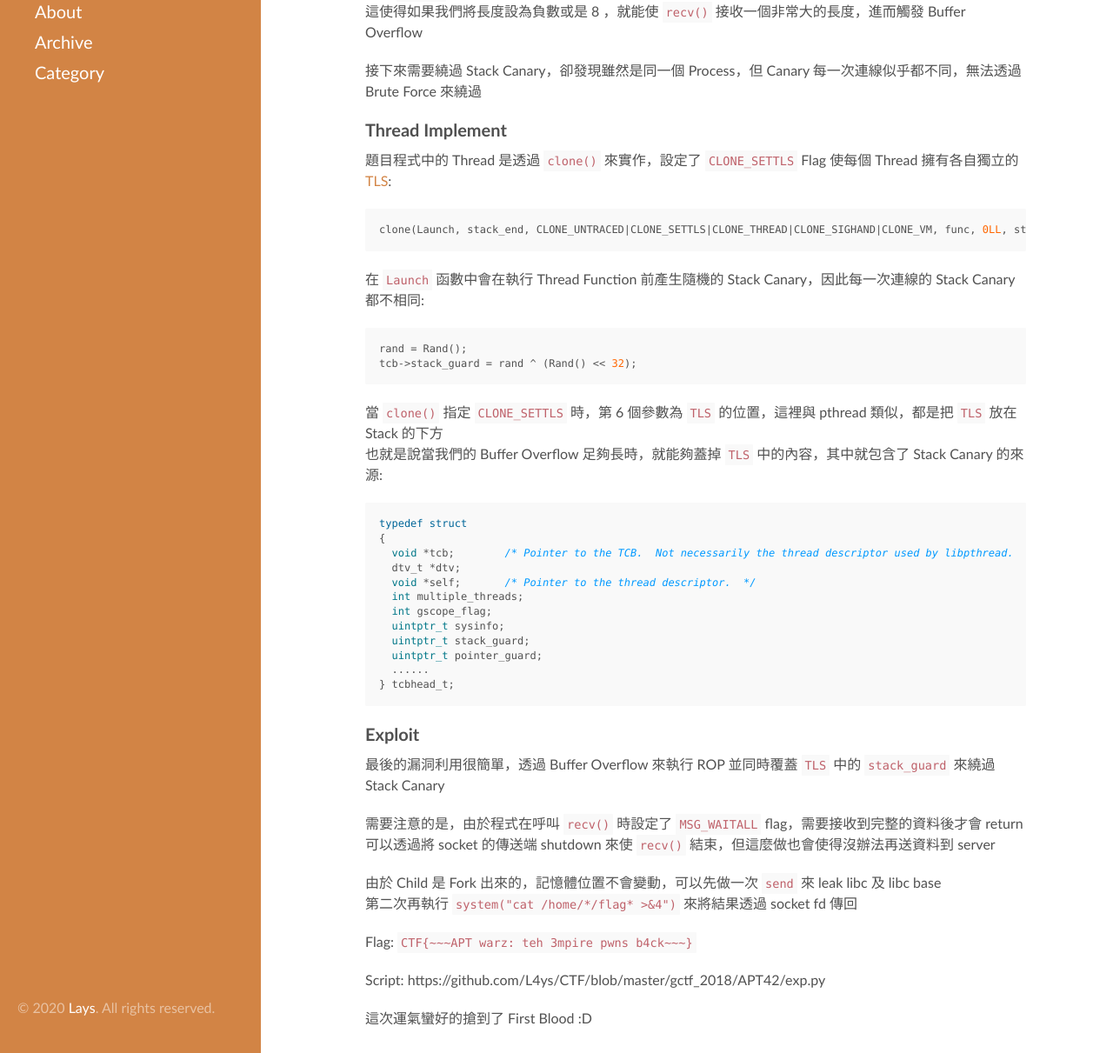
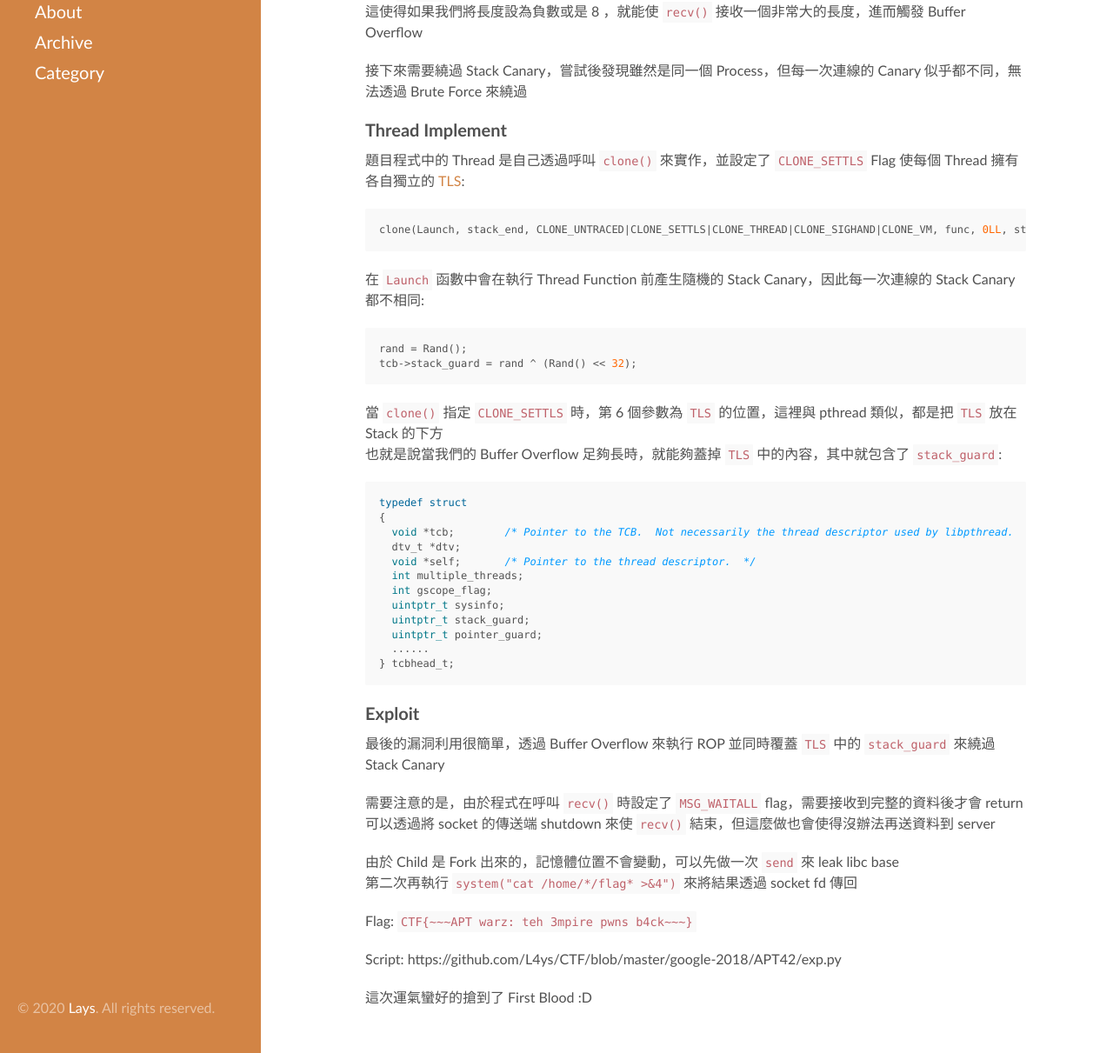
Before and after one commit to L4ys/l4ys.github.io, a Jekyll site: the page built from _posts/2018-06-25-google-ctf-2018-apt42.md, in a window 1280 px wide and 1400 px high, scrolled down 5082 px. Shown: the part 189-1400 px from the top of the window at 87% size. Built offline with Jekyll 4.4.1, drawn with Linux system fonts in a browser that asks for light colours; comment, search, counter and statistics services are not loaded; some of the changed text lies outside the part shown.

Commit message:
[EDIT] 2018-06-25-google-ctf-2018-apt42

````diff
--- a/_posts/2018-06-25-google-ctf-2018-apt42.md
+++ b/_posts/2018-06-25-google-ctf-2018-apt42.md
@@ -6,9 +6,9 @@ tags: [reverse, pwn]
 ---
 
 前幾天以 217 的名義參加了今年的 Google CTF
-可惜因為大家都 ~~變成 Google 員工不能參加~~ 沒什麼時間，所以只打到 12 名
+可惜因為大家都 ~~變成 Google 員工不能參加~~ 沒什麼時間，所以最後只打到第 12 名
 
-比賽中有一道名為 APT42 的題目吸引了我的注意
+比賽中有一題名為 APT42 的題目吸引了我的注意
 故事背景是 Google 在公司網路中發現可疑的流量，並發現許多系統中的 NTP 服務執行檔疑似被修改...
 <!--more-->
 
@@ -73,7 +73,7 @@ protocol 沒有複雜的加密，大概就是 4 Bytes 長度 + 8 Bytes Random ID
 ![Imgur](https://i.imgur.com/jM16DgH.png)
 
 client 每一次連線都會送出內容為 "hello" 的封包
-C2 會依序送回下列指令，client 會將執行結果回傳，最後的 rm 會刪除執行檔本身
+C2 會依序送回下列指令，client 會將執行結果回傳，收到最後的 rm 後會刪除執行檔本身
 `exec echo $USER`
 `exec hostname`
 `exec uname -a`
@@ -81,14 +81,14 @@ C2 會依序送回下列指令，client 會將執行結果回傳，最後的 rm
 `rm`
 
 接下來嘗試送了很多不同的內容給 C2，但毫無反應...
-於是決定先將程式中所有加密的字串透過 [IDAPython](https://github.com/L4ys/CTF/blob/master/gctf_2018/APT42/decode.py) 解出來:
+於是決定先將程式中所有加密的字串透過 [IDAPython](https://github.com/L4ys/CTF/blob/master/google-2018/APT42/decode.py) 解出來:
 ![Imgur](https://i.imgur.com/PRPjLs5.png)
 
 將 `part1 flag` 這個字串用上面提到的 protocol 送回 C2 就會得到 flag
 
 Flag: `CTF{I don't always encrypt my strings, but when I do, I inline them all}`
 
-Script: https://github.com/L4ys/CTF/blob/master/gctf_2018/APT42/sol.py
+Script: https://github.com/L4ys/CTF/blob/master/google-2018/APT42/sol.py
 
 ---
 
@@ -115,10 +115,10 @@ Fork 出 child 後， 呼叫 `bind()` / `accept()` 在 4242 Port 監聽其他 cl
 由於 `recv()` 的長度參數類型為 size_t
 這使得如果我們將長度設為負數或是 8 ，就能使 `recv()` 接收一個非常大的長度，進而觸發 Buffer Overflow
 
-接下來需要繞過 Stack Canary，卻發現雖然是同一個 Process，但 Canary 每一次連線似乎都不同，無法透過 Brute Force 來繞過
+接下來需要繞過 Stack Canary，嘗試後發現雖然是同一個 Process，但每一次連線的 Canary 似乎都不同，無法透過 Brute Force 來繞過
 
 #### Thread Implement
-題目程式中的 Thread 是透過 `clone()` 來實作，設定了 `CLONE_SETTLS` Flag 使每個 Thread 擁有各自獨立的 [TLS](https://en.wikipedia.org/wiki/Thread-local_storage):
+題目程式中的 Thread 是自己透過呼叫 `clone()` 來實作，並設定了 `CLONE_SETTLS` Flag 使每個 Thread 擁有各自獨立的 [TLS](https://en.wikipedia.org/wiki/Thread-local_storage):
 
 ```cpp
 clone(Launch, stack_end, CLONE_UNTRACED|CLONE_SETTLS|CLONE_THREAD|CLONE_SIGHAND|CLONE_VM, func, 0LL, stack_end);
@@ -131,7 +131,7 @@ tcb->stack_guard = rand ^ (Rand() << 32);
 ```
 
 當 `clone()` 指定 `CLONE_SETTLS` 時，第 6 個參數為 `TLS` 的位置，這裡與 pthread 類似，都是把 `TLS` 放在 Stack 的下方
-也就是說當我們的 Buffer Overflow 足夠長時，就能夠蓋掉 `TLS` 中的內容，其中就包含了 Stack Canary 的來源:
+也就是說當我們的 Buffer Overflow 足夠長時，就能夠蓋掉 `TLS` 中的內容，其中就包含了 `stack_guard`:
 ```c
 typedef struct
 {
@@ -153,11 +153,11 @@ typedef struct
 需要注意的是，由於程式在呼叫 `recv()` 時設定了 `MSG_WAITALL` flag，需要接收到完整的資料後才會 return
 可以透過將 socket 的傳送端 shutdown 來使 `recv()` 結束，但這麼做也會使得沒辦法再送資料到 server
 
-由於 Child 是 Fork 出來的，記憶體位置不會變動，可以先做一次 `send` 來 leak libc 及 libc base
+由於 Child 是 Fork 出來的，記憶體位置不會變動，可以先做一次 `send` 來 leak libc base
 第二次再執行 `system("cat /home/*/flag* >&4")` 來將結果透過 socket fd 傳回
 
 Flag: `CTF{~~~APT warz: teh 3mpire pwns b4ck~~~}`
 
-Script: https://github.com/L4ys/CTF/blob/master/gctf_2018/APT42/exp.py
+Script: https://github.com/L4ys/CTF/blob/master/google-2018/APT42/exp.py
 
 這次運氣蠻好的搶到了 First Blood :D
````
Also changed, not shown: other parts of _posts/2018-06-25-google-ctf-2018-apt42.md (+1 -1 lines).
